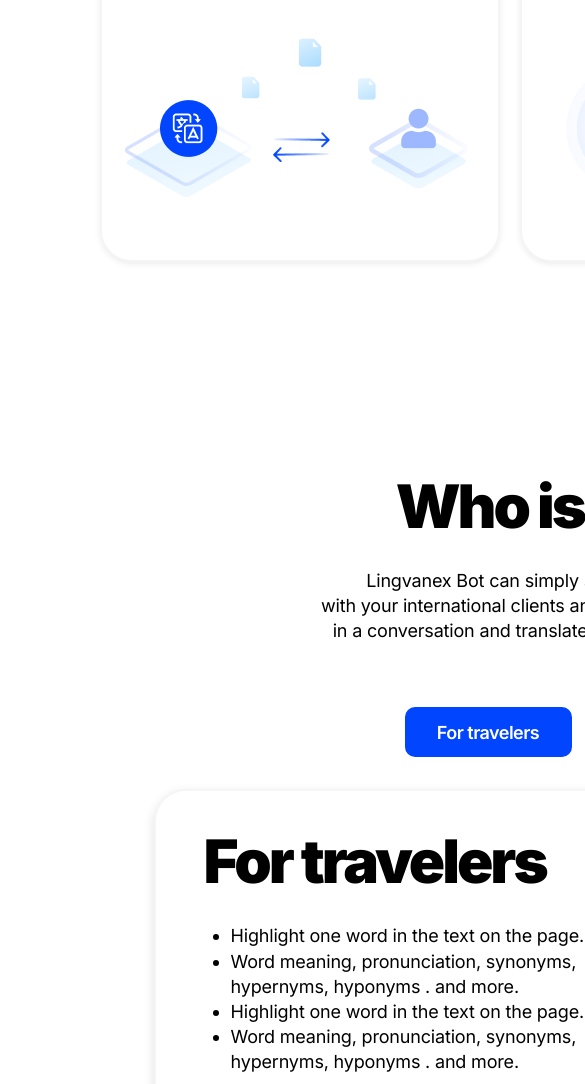
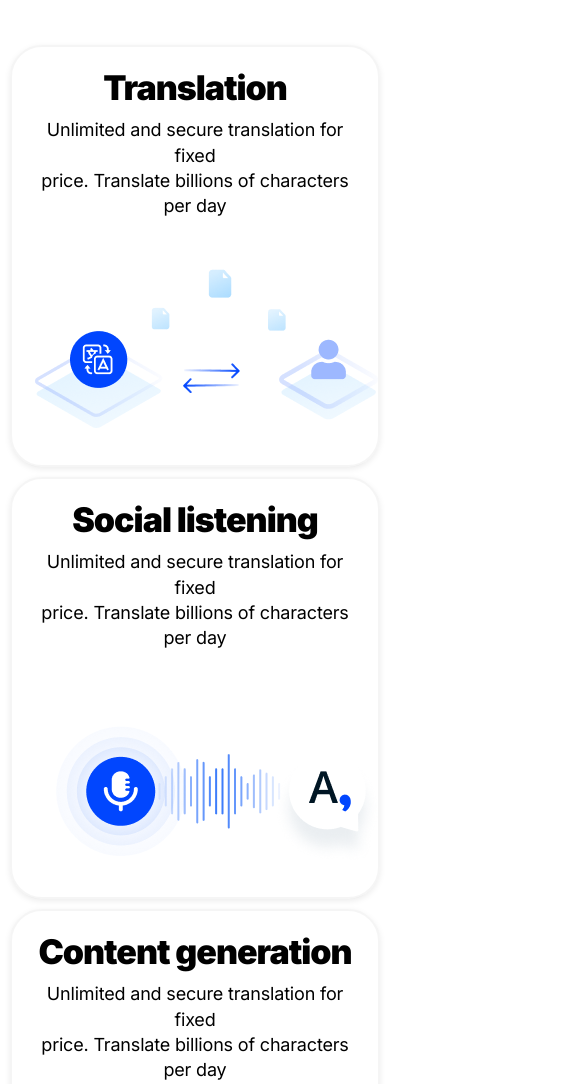
Before and after one commit to ZhEkA717/lingvanex-test-task, a plain HTML site: page index.html in a window 390 px wide. Shown: the part 916-2000 px from the top of the page, 585 px wide, since content can reach past the window. Drawn offline with Linux system fonts and the light colour scheme.

Commit message:
feat: add adaptive and responsive

```diff
--- a/css/style.scss
+++ b/css/style.scss
@@ -5,7 +5,7 @@
 }
 
 .container {
-    width: 1440px;
+    max-width: 1440px;
     margin: auto;
 }
 
@@ -97,10 +97,24 @@
 
     &__cards {
         display: flex;
-        margin-left: 100px;
-        margin-right: 100px;
+        padding-left: 100px;
+        padding-right: 100px;
         justify-content: space-between;
         margin-top: 70px;
+        gap: 10px;
+
+        @media(max-width: 1420px) {
+            padding-left: 30px;
+            padding-right: 30px;
+        }
+        @media(max-width: 1290px) {
+            padding-left: 10px;
+            padding-right: 10px;
+        }
+        @media(max-width: 1250px) {
+            flex-direction: column;
+            align-items: center;
+        }
     }
 
     &__card {
@@ -111,6 +125,13 @@
         box-shadow: 0px 2px 6px 0px #00000014;
         padding-left: 16px;
         padding-right: 16px;
+
+        @media(max-width: 1250px) {
+            width: 600px;
+        }
+        @media(max-width: 650px) {
+            width: 100%;
+        }
 
         &__label {
             font-family: Inter;
@@ -133,16 +154,26 @@
         }
 
         &__image {
+            display: block;
             margin-top: 16px;
+            @media(max-width: 1250px) {
+                margin: 16px auto;
+            }
         }
     }
 }
 
 .product-for {
+    display: block;
     position: relative;
     margin-top: 214px;
     margin-left: 151.5px;
     margin-right: 151.5px;
+
+    @media(max-width: 1450px) {
+        margin-left: 0;
+        margin-right: 0;
+    }
 
     &__label {
         font-family: Inter;
@@ -199,11 +230,15 @@
     }
 
     &__cards {
-        margin: 0 auto;
         margin-top: -32px;
         margin-left: 2px;
         position: relative;
+        width: 1137px;
         height: 422px;
+
+        @media(max-width: 1460px) {
+            margin: auto;
+        }
 
         div:nth-child(2) {
             z-index: 2;
@@ -219,6 +254,8 @@
     }
 
     &__card {
+        width: 100%;
+        height: 423px;
         transition: .5s;
         z-index: 3;
         width: fit-content;
@@ -258,6 +295,7 @@
 
         &__image {
             border-radius: 32px;
+            height: 338px;
         }
     }
 
```
Also changed, not shown: css/style.min.css, 1 other file.
